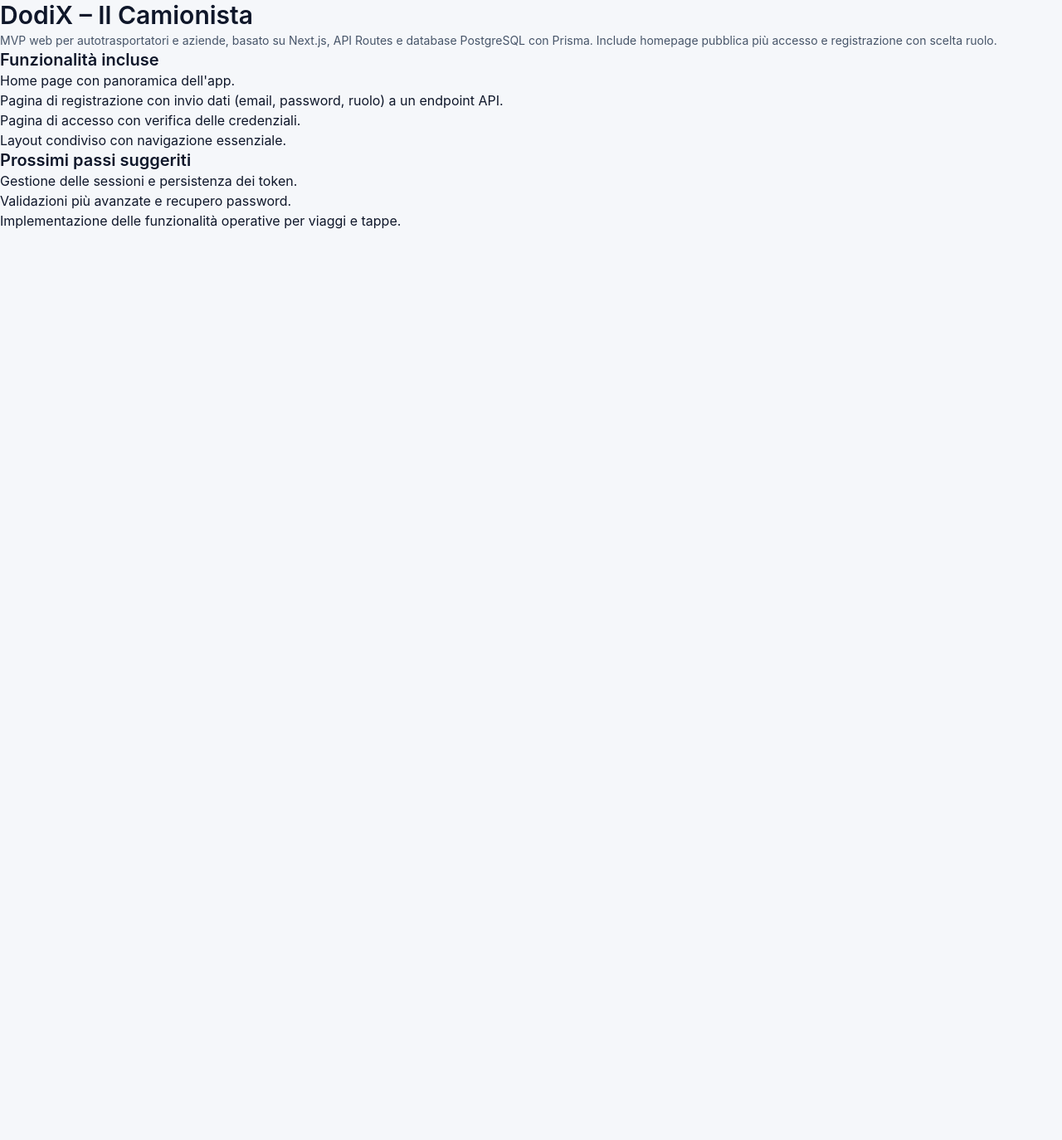
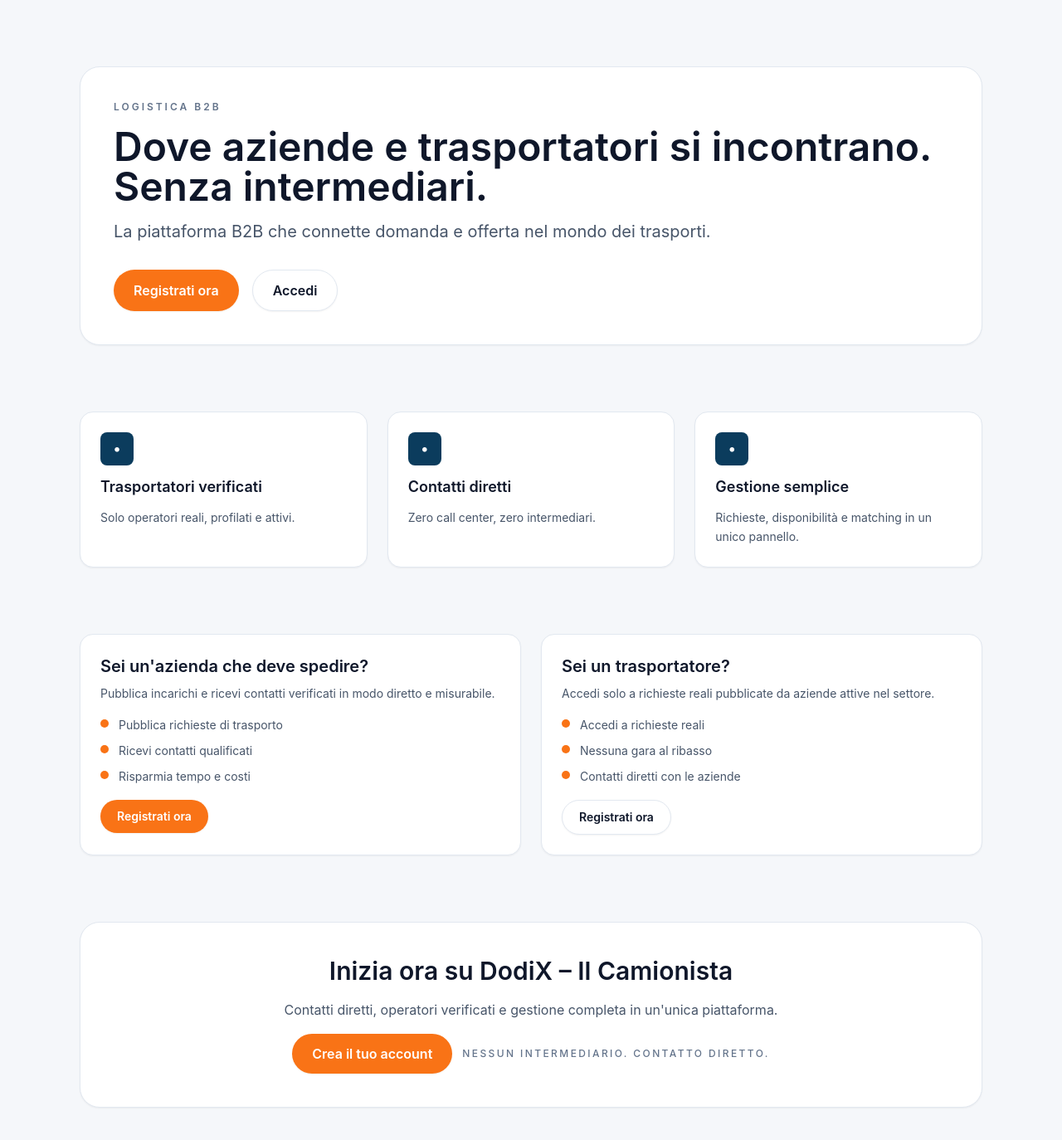
Before and after one commit to diegodirisodd-cmd/1dodix-il-camionista-mvp, a Next.js app: page / in a window 1280 px wide. Shown: the top 1374 px of the page at 83% size. Before the commit the page ends 800 px from the top, so only its background shows below. Built offline with nearby package versions, Linux system fonts and the light colour scheme.

Commit message:
fix: restore original homepage with full design

```diff
--- a/src/app/page.tsx
+++ b/src/app/page.tsx
@@ -1,26 +1,144 @@
+import Link from "next/link";
+
+const valueProps = [
+  {
+    title: "Trasportatori verificati",
+    description: "Solo operatori reali, profilati e attivi.",
+  },
+  {
+    title: "Contatti diretti",
+    description: "Zero call center, zero intermediari.",
+  },
+  {
+    title: "Gestione semplice",
+    description: "Richieste, disponibilità e matching in un unico pannello.",
+  },
+];
+
+const companyPoints = [
+  "Pubblica richieste di trasporto",
+  "Ricevi contatti qualificati",
+  "Risparmia tempo e costi",
+];
+
+const transporterPoints = [
+  "Accedi a richieste reali",
+  "Nessuna gara al ribasso",
+  "Contatti diretti con le aziende",
+];
+
 export default function HomePage() {
   return (
-    <section>
-      <h1>DodiX – Il Camionista</h1>
-      <p>
-        MVP web per autotrasportatori e aziende, basato su Next.js, API Routes e database PostgreSQL con Prisma.
-        Include homepage pubblica più accesso e registrazione con scelta ruolo.
-      </p>
+    <main className="min-h-screen bg-[#f5f7fa] text-[#0f172a]">
+      <div className="mx-auto flex max-w-6xl flex-col space-y-16 px-6 py-16 md:space-y-20 md:py-20 lg:px-8">
+        <section className="space-y-8 rounded-3xl border border-[#e2e8f0] bg-white p-10 shadow-sm">
+          <div className="space-y-4">
+            <p className="text-xs font-semibold uppercase tracking-[0.25em] text-[#64748b]">Logistica B2B</p>
+            <h1 className="text-4xl font-semibold leading-tight text-[#0f172a] md:text-5xl">
+              Dove aziende e trasportatori si incontrano. Senza intermediari.
+            </h1>
+            <p className="text-lg leading-relaxed text-[#475569] md:text-xl">
+              La piattaforma B2B che connette domanda e offerta nel mondo dei trasporti.
+            </p>
+          </div>
 
-      <h2>Funzionalità incluse</h2>
-      <ul>
-        <li>Home page con panoramica dell'app.</li>
-        <li>Pagina di registrazione con invio dati (email, password, ruolo) a un endpoint API.</li>
-        <li>Pagina di accesso con verifica delle credenziali.</li>
-        <li>Layout condiviso con navigazione essenziale.</li>
-      </ul>
+          <div className="flex flex-wrap gap-3 sm:gap-4">
+            <Link
+              href="/register"
+              className="inline-flex items-center justify-center rounded-full bg-[#f97316] px-6 py-3 text-base font-semibold text-white shadow-sm transition hover:bg-[#ea6a0d]"
+            >
+              Registrati ora
+            </Link>
+            <Link
+              href="/login"
+              className="inline-flex items-center justify-center rounded-full border border-[#e2e8f0] bg-white px-6 py-3 text-base font-semibold text-[#0f172a] shadow-sm transition hover:border-[#f97316] hover:text-[#0f172a]"
+            >
+              Accedi
+            </Link>
+          </div>
+        </section>
 
-      <h2>Prossimi passi suggeriti</h2>
-      <ul>
-        <li>Gestione delle sessioni e persistenza dei token.</li>
-        <li>Validazioni più avanzate e recupero password.</li>
-        <li>Implementazione delle funzionalità operative per viaggi e tappe.</li>
-      </ul>
-    </section>
+        <section className="grid gap-6 md:grid-cols-3">
+          {valueProps.map((item) => (
+            <div
+              key={item.title}
+              className="space-y-3 rounded-2xl border border-[#e2e8f0] bg-white p-6 shadow-sm"
+            >
+              <div className="flex h-10 w-10 items-center justify-center rounded-lg bg-[#0b3c5d] text-lg font-semibold text-white">
+                •
+              </div>
+              <h3 className="text-lg font-semibold text-[#0f172a]">{item.title}</h3>
+              <p className="text-sm leading-relaxed text-[#475569]">{item.description}</p>
+            </div>
+          ))}
+        </section>
+
+        <section className="grid gap-6 lg:grid-cols-2">
+          <div className="space-y-4 rounded-2xl border border-[#e2e8f0] bg-white p-6 shadow-sm">
+            <div className="space-y-2">
+              <h2 className="text-xl font-semibold text-[#0f172a]">Sei un&apos;azienda che deve spedire?</h2>
+              <p className="text-sm leading-relaxed text-[#475569]">
+                Pubblica incarichi e ricevi contatti verificati in modo diretto e misurabile.
+              </p>
+            </div>
+            <ul className="space-y-2 text-sm leading-relaxed text-[#475569]">
+              {companyPoints.map((point) => (
+                <li key={point} className="flex items-start gap-3">
+                  <span className="mt-1 h-2.5 w-2.5 shrink-0 rounded-full bg-[#f97316]" aria-hidden />
+                  {point}
+                </li>
+              ))}
+            </ul>
+            <Link
+              href="/register?role=company"
+              className="inline-flex w-fit items-center justify-center rounded-full bg-[#f97316] px-5 py-2.5 text-sm font-semibold text-white shadow-sm transition hover:bg-[#ea6a0d]"
+            >
+              Registrati ora
+            </Link>
+          </div>
+
+          <div className="space-y-4 rounded-2xl border border-[#e2e8f0] bg-white p-6 shadow-sm">
+            <div className="space-y-2">
+              <h2 className="text-xl font-semibold text-[#0f172a]">Sei un trasportatore?</h2>
+              <p className="text-sm leading-relaxed text-[#475569]">
+                Accedi solo a richieste reali pubblicate da aziende attive nel settore.
+              </p>
+            </div>
+            <ul className="space-y-2 text-sm leading-relaxed text-[#475569]">
+              {transporterPoints.map((point) => (
+                <li key={point} className="flex items-start gap-3">
+                  <span className="mt-1 h-2.5 w-2.5 shrink-0 rounded-full bg-[#f97316]" aria-hidden />
+                  {point}
+                </li>
+              ))}
+            </ul>
+            <Link
+              href="/register?role=transporter"
+              className="inline-flex w-fit items-center justify-center rounded-full border border-[#e2e8f0] bg-white px-5 py-2.5 text-sm font-semibold text-[#0f172a] shadow-sm transition hover:border-[#f97316]"
+            >
+              Registrati ora
+            </Link>
+          </div>
+        </section>
+
+        <section className="space-y-4 rounded-3xl border border-[#e2e8f0] bg-white p-10 text-center shadow-sm">
+          <h2 className="text-3xl font-semibold text-[#0f172a]">Inizia ora su DodiX – Il Camionista</h2>
+          <p className="text-base leading-relaxed text-[#475569]">
+            Contatti diretti, operatori verificati e gestione completa in un&apos;unica piattaforma.
+          </p>
+          <div className="flex flex-wrap items-center justify-center gap-3">
+            <Link
+              href="/register"
+              className="inline-flex items-center justify-center rounded-full bg-[#f97316] px-6 py-3 text-base font-semibold text-white shadow-sm transition hover:bg-[#ea6a0d]"
+            >
+              Crea il tuo account
+            </Link>
+            <span className="text-xs font-medium uppercase tracking-[0.2em] text-[#64748b]">
+              Nessun intermediario. Contatto diretto.
+            </span>
+          </div>
+        </section>
+      </div>
+    </main>
   );
 }
```
